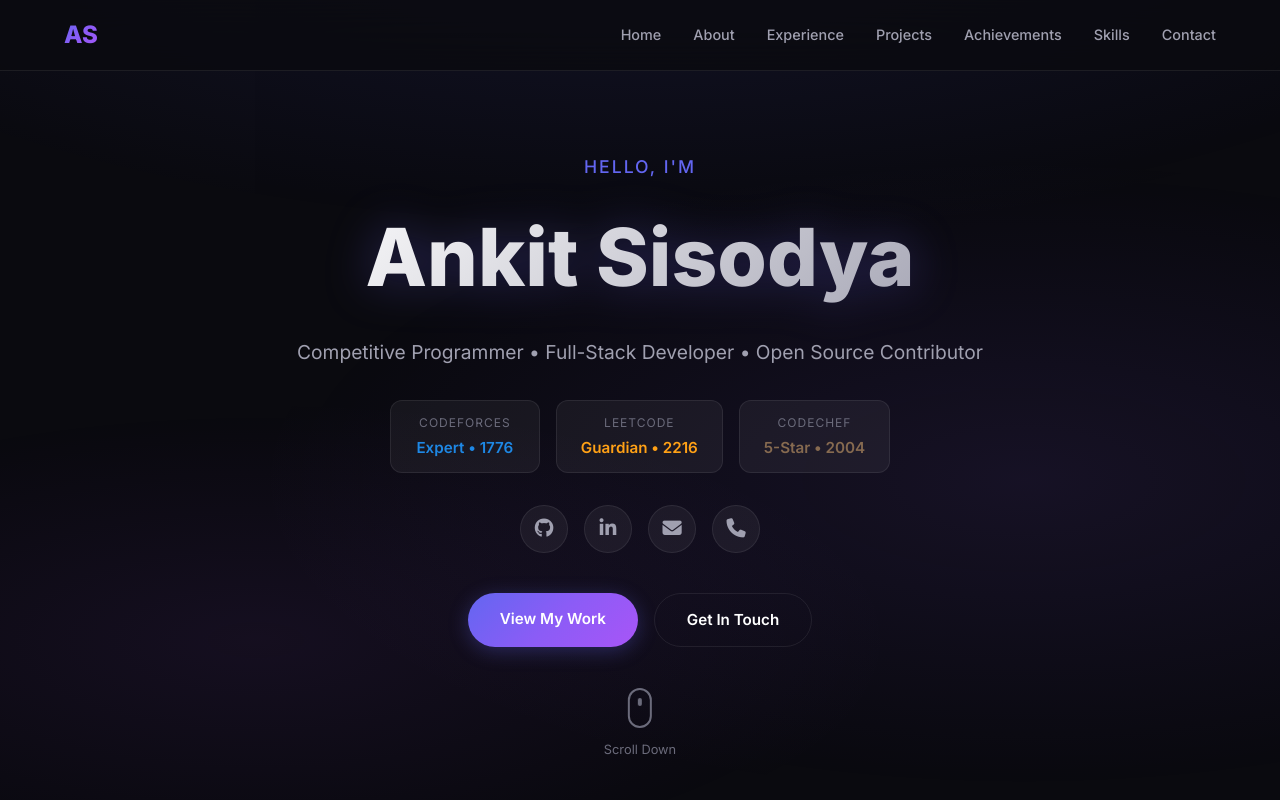
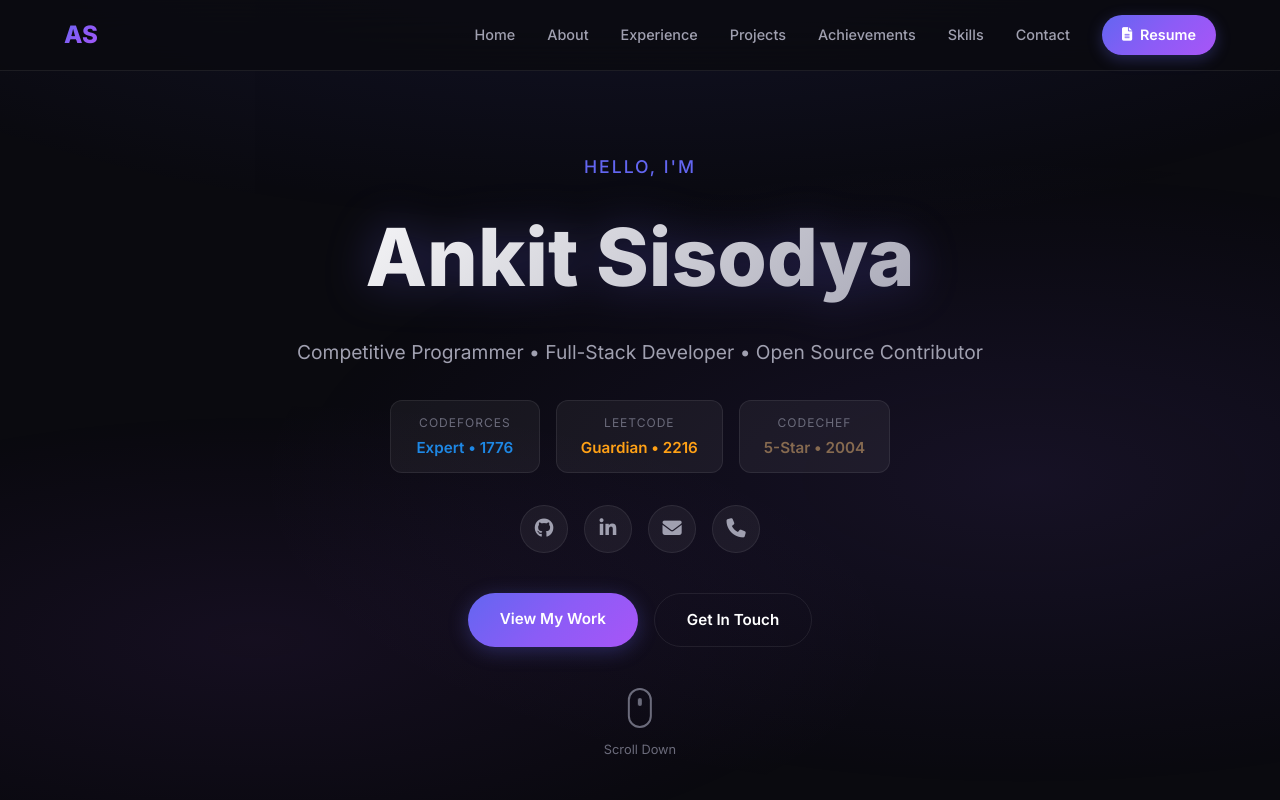
Before and after one commit to Ankitsinghsisodya/Ankitsinghsisodya.github.io, a Next.js app: page / in a window 1280 px wide. Shown: the top 800 px of the page. Built offline with nearby package versions, Linux system fonts and the light colour scheme.

Commit message:
feat: Add resume button to Navbar with new styling and resume link configuration.

```diff
--- a/src/app/globals.css
+++ b/src/app/globals.css
@@ -119,6 +119,7 @@
 
 .navMenu {
   display: flex;
+  align-items: center;
   gap: 32px;
 }
 
@@ -149,6 +150,32 @@
 .navLink:hover::after,
 .navLink.active::after {
   width: 100%;
+}
+
+.navLink.resumeBtn {
+  background: var(--accent-gradient);
+  color: var(--text-primary);
+  padding: 8px 20px;
+  border-radius: var(--radius-full);
+  display: inline-flex;
+  align-items: center;
+  gap: 8px;
+  font-weight: 600;
+  box-shadow: 0 4px 15px rgba(99, 102, 241, 0.3);
+  transition: var(--transition-normal);
+}
+
+.navLink.resumeBtn::after {
+  display: none;
+}
+
+.navLink.resumeBtn:hover {
+  transform: translateY(-2px);
+  box-shadow: 0 6px 25px rgba(99, 102, 241, 0.4);
+}
+
+.navLink.resumeBtn i {
+  font-size: 0.85rem;
 }
 
 .navToggle {
--- a/src/components/Navbar.js
+++ b/src/components/Navbar.js
@@ -40,6 +40,16 @@
               </a>
             </li>
           ))}
+          <li>
+            <a
+              href={siteConfig.resumeLink}
+              className="navLink resumeBtn"
+              target="_blank"
+              rel="noopener noreferrer"
+            >
+              <i className="fas fa-file-alt"></i> Resume
+            </a>
+          </li>
         </ul>
       </div>
     </nav>
--- a/src/config/portfolio.js
+++ b/src/config/portfolio.js
@@ -13,6 +13,8 @@
     "Ankit Sisodya - Computer Science student at BIT Mesra, Competitive Programmer, and Full-Stack Developer. Expert on Codeforces, Guardian on LeetCode.",
   tagline:
     "Competitive Programmer • Full-Stack Developer • Open Source Contributor",
+  resumeLink:
+    "https://drive.google.com/file/d/17nsuQmwnG-FZNcWGhAJ-VehEWinyuTfQ/view",
 };
 
 export const contactInfo = {
@@ -103,7 +105,7 @@
     points: [
       "Helped students understand and resolve DSA-related doubts by providing step-by-step explanations",
       "Guided students in <strong>preparing for competitive coding challenges</strong>, focusing on techniques and strategies",
-      'Resolved <strong>704 DSA queries</strong> in 3 months, earning the <strong>"Top Mentor"</strong> appreciation for four consecutive weeks',
+      'Resolved <strong>704 DSA queries</strong> in 9 months and earned the <strong>"Top Mentor"</strong> appreciation for four consecutive weeks',
     ],
   },
   {
```
